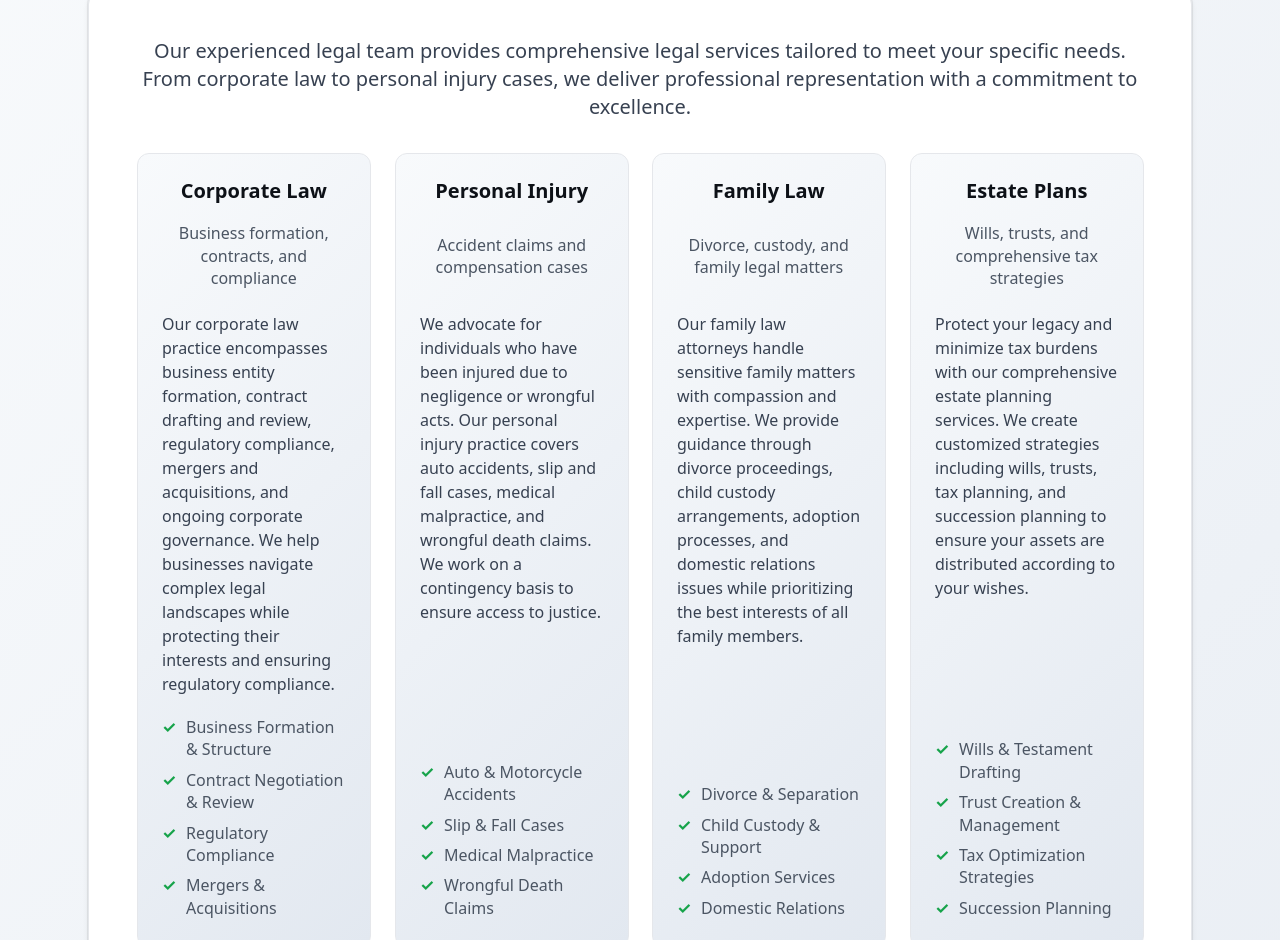
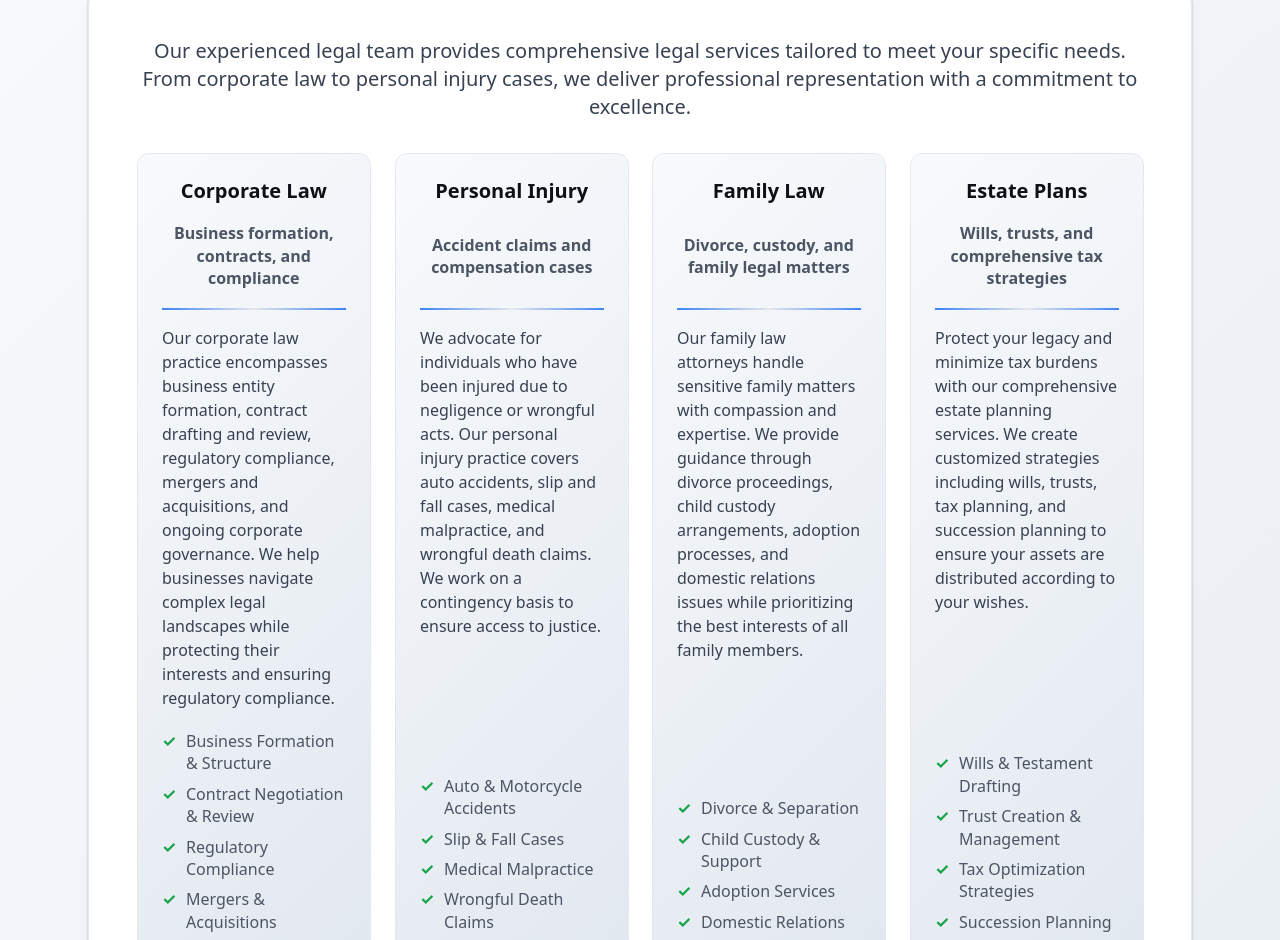
Before and after one commit to jaysonharper/static-web-starter-template, a website built with Vite: page index.html in a window 1280 px wide. Shown: the part 988-1928 px from the top of the page. Built offline with nearby package versions, Linux system fonts and the light colour scheme.

Commit message:
feat: Add console clearing utility for development and enhance service highlight styles

```diff
--- a/src/main.js
+++ b/src/main.js
@@ -18,6 +18,17 @@ if (window.chrome && window.chrome.runtime) {
   console.log(
     "Chrome extensions detected - this may affect rendering in logged-in sessions"
   );
+}
+
+// Development utilities
+if (import.meta.env.DEV) {
+  // Add global console clearing function for development
+  window.clearAll = () => {
+    console.clear();
+    console.log("🧹 Console cleared!");
+    console.log("🚀 Law Offices of Harper & Cats - Development Mode");
+  };
+  console.log("💡 Development mode: Use clearAll() to clear console");
 }
 
 // Main application entrypoint for Law Offices of Harper & Cats
--- a/src/styles/components/services.css
+++ b/src/styles/components/services.css
@@ -80,7 +80,7 @@
   }
 
   .highlight-summary {
-    @apply text-gray-600 text-sm md:text-base;
+    @apply text-gray-600 text-sm md:text-base font-semibold;
     line-height: 1.4;
     display: flex;
     align-items: center;
@@ -91,13 +91,15 @@
   }
 
   .highlight-details {
-    @apply text-left pt-4 border-t border-gray-200;
+    @apply text-left pt-4 mt-3;
+    border-top: 2px solid #e5e7eb;
+    border-image: linear-gradient(90deg, #3b82f6 0%, #e5e7eb 50%, #3b82f6 100%)
+      1;
     max-height: none;
     opacity: 1;
     overflow: visible;
     transition: none;
     flex-grow: 1;
-    margin-top: auto;
   }
 
   .highlight-details p {
```
